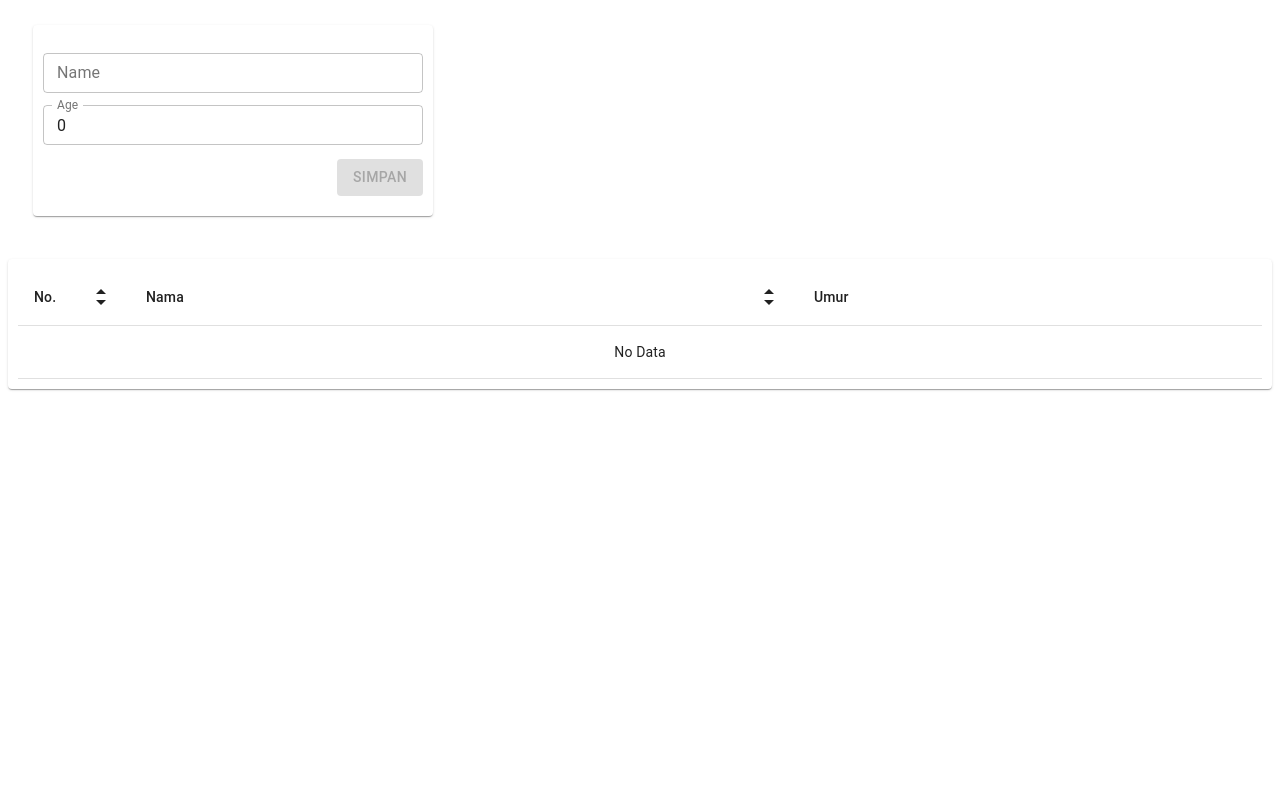
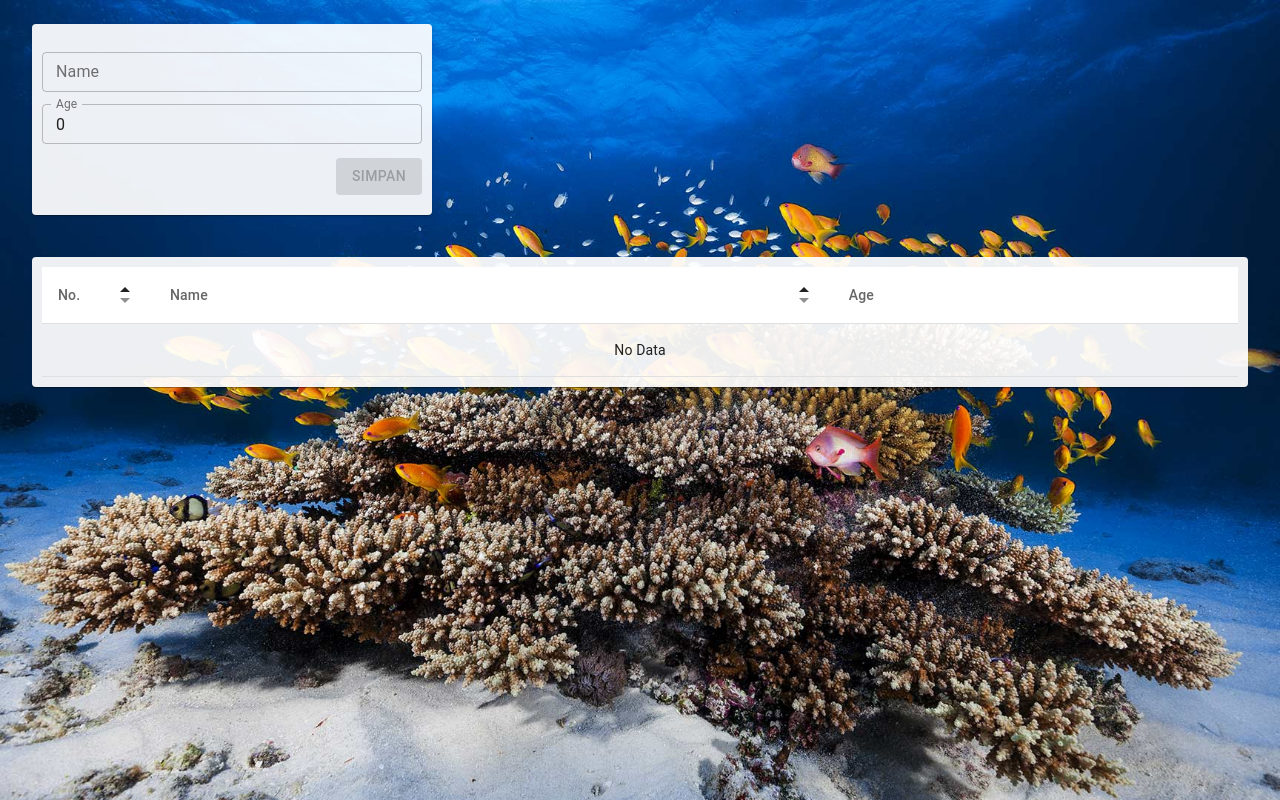
Before and after one commit to agungjati/table-sorter-react-redux, a React app: page / in a window 1280 px wide. Built offline with nearby package versions, Linux system fonts and the light colour scheme.

Commit message:
tambah icon sort dan banckground

```diff
--- a/src/actions/index.js
+++ b/src/actions/index.js
@@ -22,10 +22,3 @@ export const sortingByName = (asc) => ({
     type : ActionTypeEnum.SORT_NAME,
     asc : asc
 })
-
-export const CompareSort = {
-    Number_Asc : (a,b) => (a.id > b.id) ? 1 :  -1,
-    Number_Desc : (a,b) => (a.id < b.id) ? 1 :  -1,
-    Name_Asc : (a,b) => (a.name > b.name) ? 1 :  -1,
-    Name_Desc : (a,b) => (a.name < b.name) ? 1 :  -1,
-}
--- a/src/components/App.css
+++ b/src/components/App.css
@@ -1,3 +1,11 @@
 .cursor-pointer {
     cursor: pointer;
 }
+
+body {
+    background: url('../assets/bg.jpg');
+    background-position: center;
+    background-repeat: no-repeat;
+    background-attachment: fixed;
+    background-size: cover;
+}
--- a/src/components/App.js
+++ b/src/components/App.js
@@ -43,12 +43,16 @@ class App extends React.Component {
   }
 
   render() {
+    let { sortNameAsc, sortNoAsc  } = this.state
+
     return (
       <div>
         <FormMember onAddMember={this.onAddMember} />
         <br />
-        <Paper style={{ padding: "10px" }}>
+        <Paper style={{ padding: "10px", margin:"0 24px", backgroundColor: "#ffffffed" }}>
           <MyTable
+            sortNameAsc={sortNameAsc}
+            sortNoAsc={sortNoAsc}
             onSortName={this.onSortName}
             onSortNumber={this.onSortNumber}
             list={this.props.list} />
--- a/src/components/AppContainer.js
+++ b/src/components/AppContainer.js
@@ -1,28 +1,20 @@
 import { ActionTypeEnum } from '../actions'
 import { connect } from 'react-redux'
 import { AddMember, sortingByNumber,
-    sortingByName, CompareSort } from '../actions'
+    sortingByName } from '../actions'
 import App from './App'
 
-const mapStateProp = (state, dispatch) => {
+const CompareSort = {
+  Number_Asc : (a,b) => (a.id > b.id) ? 1 :  -1,
+  Number_Desc : (a,b) => (a.id < b.id) ? 1 :  -1,
+  Name_Asc : (a,b) => (a.name > b.name) ? 1 :  -1,
+  Name_Desc : (a,b) => (a.name < b.name) ? 1 :  -1,
+}
+
+const mapStateProp = (state) => {
     let { reducerMember, reducerSort } = state
     let newState = []
 
-    //  if(reducerSort.type == ActionTypeEnum.SORT_NAME)
-    //  {
-    //    if(reducerSort.asc)
-    //       newState = reducerMember.sort(CompareSort.Name_Asc)
-    //     else
-    //       newState = reducerMember.sort(CompareSort.Name_Desc)
-
-    //  }else {
-
-    //   if(reducerSort.asc)
-    //       newState = reducerMember.sort(CompareSort.Number_Asc)
-    //     else
-    //       newState = reducerMember.sort(CompareSort.Number_Desc)
-    //  }
-debugger
     switch(reducerSort.type)
     {
       case ActionTypeEnum.SORT_NAME:
@@ -33,7 +25,8 @@ debugger
           case false:
             newState = reducerMember.sort(CompareSort.Name_Desc)
             break;
-
+          default:
+            break;
         }
       break;
       case ActionTypeEnum.SORT_NO :
@@ -44,7 +37,11 @@ debugger
           case false:
             newState = reducerMember.sort(CompareSort.Number_Desc)
             break;
+          default:
+            break;
         }
+      break;
+      default:
       break;
     }
 
--- a/src/components/FormMember.js
+++ b/src/components/FormMember.js
@@ -42,7 +42,7 @@ class FormMember extends React.Component {
 
     render() {
         return (
-            <Paper style={{ width: "400px", margin: "25px" }}>
+            <Paper style={{ width: "400px", margin: "24px", backgroundColor: "#ffffffed" }}>
             <form onSubmit={this.props.onAddMember}  style={this.formStyle} >
                 <TextField
                     onChange={this.onChangeField}
--- a/src/components/MyTable.css
+++ b/src/components/MyTable.css
@@ -1,3 +1,8 @@
+.my-table th { color: #666; }
+.my-table th::selection {
+    background: transparent;
+}
+
 .btn-sorter {
     float: right;
     min-width: 0 !important;
@@ -9,3 +14,7 @@
     height: 10px;
     width: 10px;
 }
+
+.half-transparent {
+    opacity: 0.5;
+}
--- a/src/components/MyTable.js
+++ b/src/components/MyTable.js
@@ -13,38 +13,50 @@ import PropTypes from 'prop-types'
 
 class MyTable extends React.Component {
 
+  static propTypes = {
+    onSortName : PropTypes.func.isRequired,
+    onSortNumber : PropTypes.func.isRequired,
+    list : PropTypes.array.isRequired,
+    sortNameAsc : PropTypes.bool,
+    sortNoAsc : PropTypes.bool
+  }
 
   TRowNoData = () => (<TableRow>
     <TableCell colSpan={3} align="center">No Data</TableCell>
   </TableRow>)
 
   render() {
-    const { onSortNumber, onSortName, list } = this.props
+    const { onSortNumber, onSortName, list, sortNameAsc, sortNoAsc } = this.props
+
+    let transparentIconNoUp = sortNoAsc ? "" : "half-transparent",
+        transparentIconNoDown = sortNoAsc ? "half-transparent" : "",
+        transparentIconNameUp = sortNameAsc ? "" : "half-transparent",
+        transparentIconNameDown = sortNameAsc ? "half-transparent" : "";
 
     return (
-      <Table>
+      <Table className="my-table">
         <TableHead>
-          <TableRow>
+          <TableRow style={{background: "#fff"}}>
             <TableCell
               onClick={onSortNumber}
               width="80"
               className="cursor-pointer">
               No.
               <Button className="btn-sorter">
-                <ArrowDropUp style={{ transform: "translateY(8px)" }} />
-                <ArrowDropDown style={{ transform: "translateY(-6px)" }} />
+                <ArrowDropUp className={transparentIconNoUp} style={{ transform: "translateY(8px)" }} />
+                <ArrowDropDown className={transparentIconNoDown} style={{ transform: "translateY(-6px)" }} />
               </Button>
             </TableCell>
             <TableCell
               onClick={onSortName}
               className="cursor-pointer">
-              Nama
+              Name
               <Button className="btn-sorter">
-                <ArrowDropUp style={{ transform: "translateY(8px)" }} />
-                <ArrowDropDown style={{ transform: "translateY(-6px)" }} />
+                <ArrowDropUp className={transparentIconNameUp} style={{ transform: "translateY(8px)" }} />
+                <ArrowDropDown className={transparentIconNameDown} style={{ transform: "translateY(-6px)" }} />
               </Button>
             </TableCell>
-            <TableCell>Umur</TableCell>
+            <TableCell>Age</TableCell>
           </TableRow>
         </TableHead>
         <TableBody>
```
Also changed, not shown: src/assets/bg.jpg (added).
